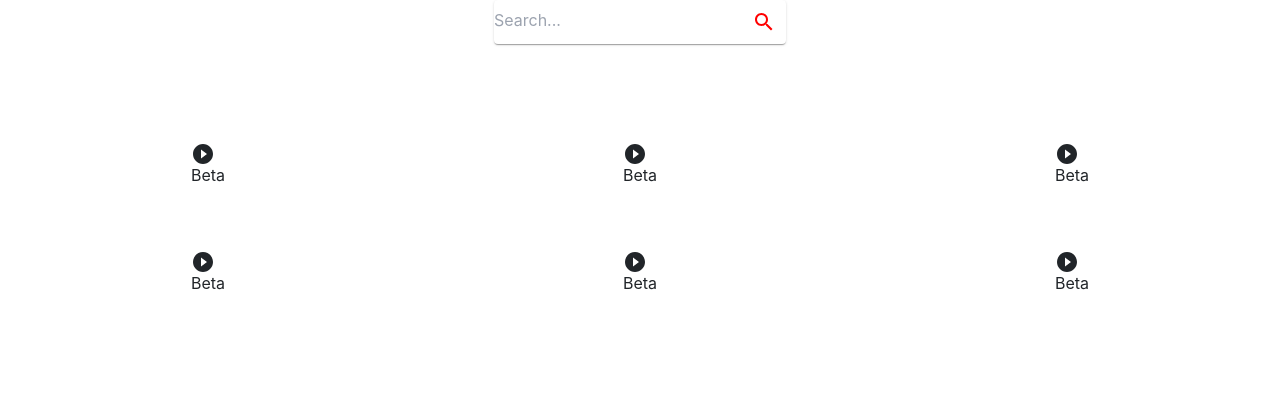
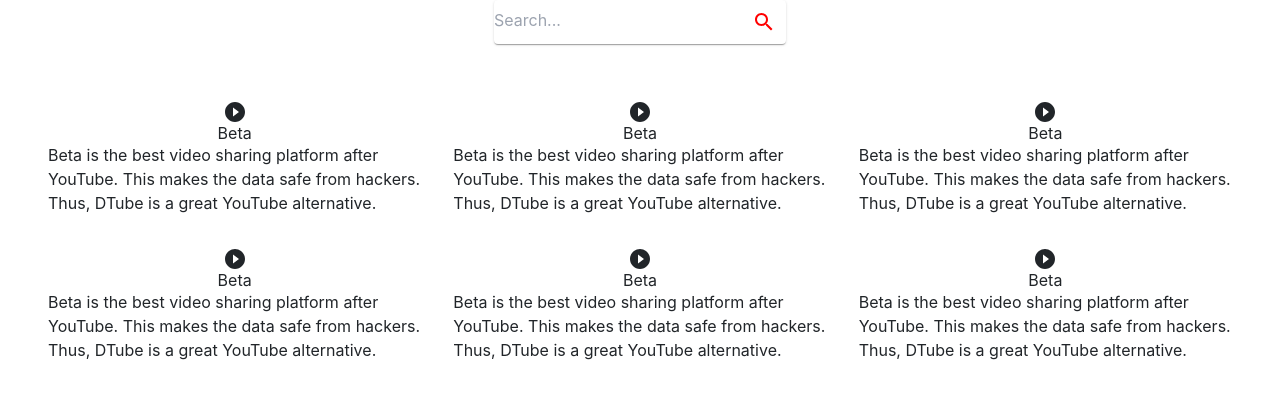
Before and after one commit to sazzad47/alpha, a Next.js app: page / in a window 1280 px wide. Shown: the top 398 px of the page. Built offline with nearby package versions, Linux system fonts and the light colour scheme.

Commit message:
make it better

```diff
--- a/components/global/Blocks.tsx
+++ b/components/global/Blocks.tsx
@@ -9,20 +9,24 @@
 ]
 const Blocks = () => {
   return (
-    <div className='w-full mt-5'>
-        <Grid container spacing={2}>
+    <div className='w-full mt-2 p-5'>
+        <Grid container spacing={4}>
            {cards.map((item, i) => (
-             <Grid key={i} item xs={12} md={4} className="flex justify-center mt-5">
+             <Grid key={i} item xs={12} md={4} className="flex justify-center">
                <div className='global_service_block_container'>
                 <div className='global_service_block face1'>
-                    <PlayCircleFilledIcon/>
-                    <h3>Beta</h3>
-                  <div className='global_service_block_content'>
-                    <p></p>
-                  </div>
+                    <div className='global_service_block_content flex flex-col items-center justify-center'>
+                        <PlayCircleFilledIcon className='icon' />
+                        <h3>Beta</h3>
+                    </div>
+
                 </div>
                 <div className='global_service_block face2'>
-
+                  <div className='global_service_block_content flex flex-col items-center justify-center'>
+                        <p>
+                        Beta is the best video sharing platform after YouTube. This makes the data safe from hackers. Thus, DTube is a great YouTube alternative.
+                        </p>
+                   </div>
                 </div>
 
                </div>
--- a/styles/home.css
+++ b/styles/home.css
@@ -1,6 +1,96 @@
 .global {
   min-height: 100vh;
+  padding-top: 10rem;
   display: flex;
   align-items: center;
   justify-content: center;
+  background: #a10543;
 }
+.global_service_block_container {
+  position: relative;
+}
+.global_service_block_container::before {
+  content: "";
+  position: absolute;
+  top: -2px;
+  left: -2px;
+  right: -2px;
+  bottom: -2px;
+  background: #fff;
+  z-index: -1;
+}
+.global_service_block_container .global_service_block {
+  width: 300px;
+  height: 200px;
+  transition: 0.4s;
+  border: 1px solid #fff;
+}
+.global_service_block_container .face1 {
+  position: relative;
+  background: #333;
+  display: flex;
+  align-items: center;
+  justify-content: center;
+  z-index: 1;
+  transform: translateY(100px);
+}
+.global_service_block_container:hover .face1 {
+  box-shadow: inset 2px 2px 12px 4px #fff,
+      inset 2px 0 2px 5px #fff,
+      inset 3px 0 2px 4px #fff;
+  transform: translateY(0px)
+}
+.global_service_block_container .face1 .global_service_block_content .icon {
+  color: #fff;
+  font-size: 3em;
+  text-align: center;
+}
+.global_service_block_container .face1 .global_service_block_content h3 {
+  color: #fff;
+  font-size: 1em;
+  text-align: center;
+}
+.global_service_block_container:hover .face1 .global_service_block_content {
+  opacity: 0.2;
+  text-align: center;
+  transition: 0.5s;
+}
+.global_service_block_container:hover .face1 .global_service_block_content {
+  opacity: 1;
+}
+.global_service_block_container .face2 {
+  position: relative;
+  background: #fff;
+  display: flex;
+  align-items: center;
+  justify-content: center;
+  padding: 20px;
+  box-sizing: border-box;
+  box-shadow: 0 20px 50px rgba(0,0,0,0.8);
+  transform: translateY(-100px);
+}
+.global_service_block_container:hover .face2 {
+  transform: translateY(0px);
+}
+.global_service_block_container .face2 .global_service_block_content {
+  margin: 0;
+  padding: 0;
+  color: #000;
+  font-size: 12px;
+}
+.global_service_block_content .icon {
+  text-shadow: 0 0 50px #0f0,
+               0 0 100px #0f0,
+               0 0 150px #0f0,
+               0 0 200px #0f0,
+               0 0 250px #0f0;
+  animation: animateIcon 5s linear infinite;
+}
+@keyframes animateIcon {
+  0%{
+    filter: hue-rotate(0deg);
+  }
+  100%{
+    filter: hue-rotate(360deg);
+  }
+}
```
